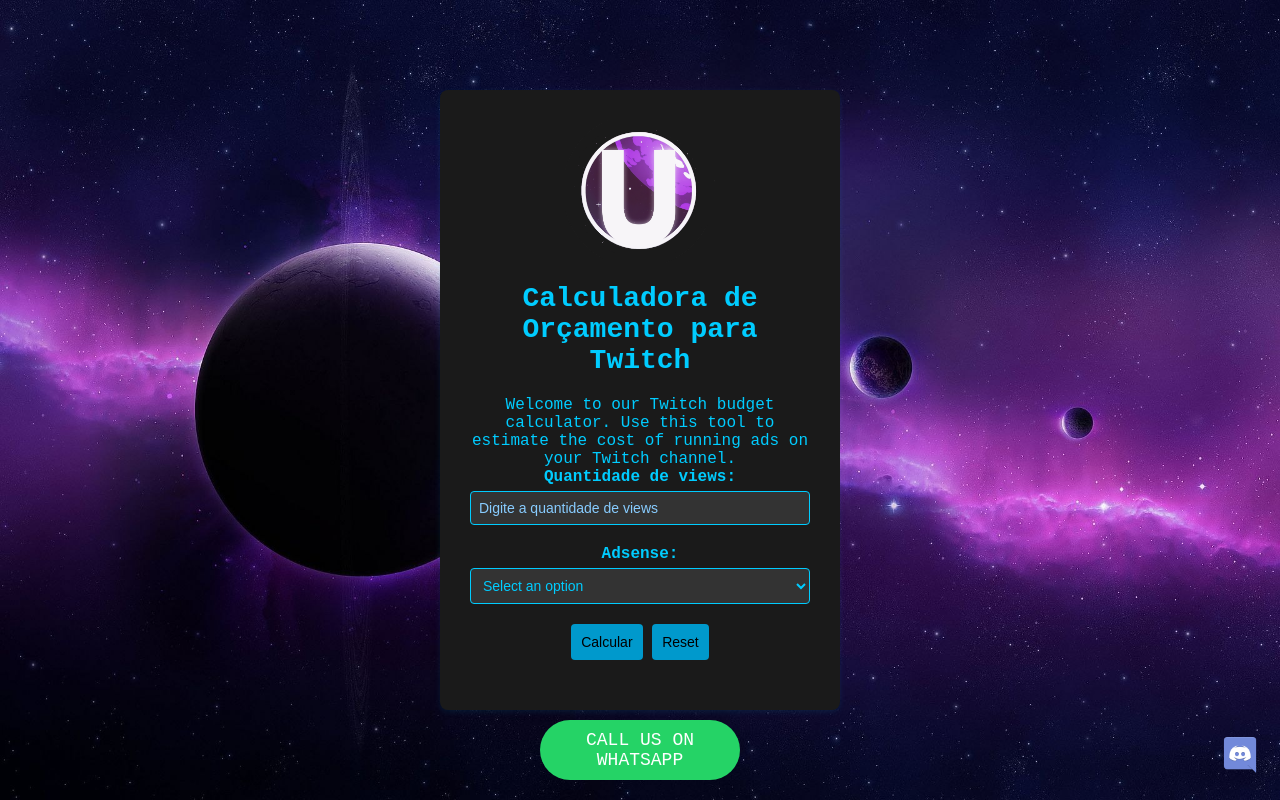
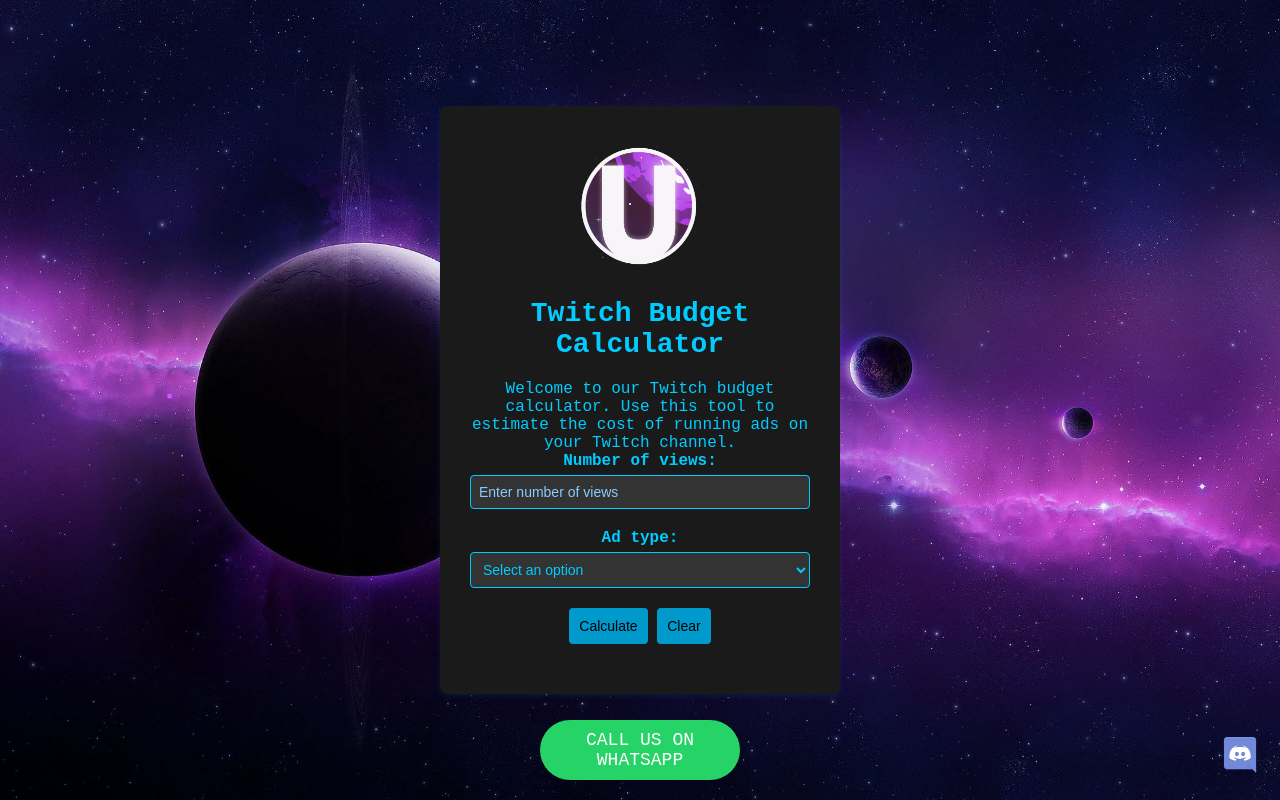
Before and after one commit to floridots/botuniverse, a plain HTML site: page index.html in a window 1280 px wide. Drawn offline with Linux system fonts and the light colour scheme.

Commit message:
Update index.html

```diff
--- a/index.html
+++ b/index.html
@@ -3,7 +3,7 @@
   <head>
     <meta charset="UTF-8">
     <meta name="viewport" content="width=device-width, initial-scale=1.0">
-    <title>Calculadora de Orçamento para Twitch</title>
+    <title>Twitch Budget Calculator</title>
     <link rel="stylesheet" href="styles.css">
     <link rel="stylesheet" href="https://cdnjs.cloudflare.com/ajax/libs/font-awesome/5.15.3/css/all.min.css" integrity="sha512-q6n/eU2QZn1JZd7VUNbKjIn8PnYUOKaJpPvzegWgNT+1eJeJq3uBR2vzZ7vCq3sW0pkI+Nt92ALpPhA+RtjGBA==" crossorigin="anonymous" referrerpolicy="no-referrer" />
   </head>
@@ -20,28 +20,30 @@
     </div>
     <main class="container">
       <img src="logo.png" alt="Company Logo" id="company-logo">
-      <h1 class="blue-text">Calculadora de Orçamento para Twitch</h1>
+      <h1 class="blue-text">Twitch Budget Calculator</h1>
       <p class="blue-text">Welcome to our Twitch budget calculator. Use this tool to estimate the cost of running ads on your Twitch channel.</p>
       <form id="budgetForm">
         <div class="input-group">
-          <label for="views" class="blue-text">Quantidade de views:</label>
-          <input type="number" id="views" name="views" min="1" placeholder="Digite a quantidade de views" required>
+          <label for="views" class="blue-text">Number of views:</label>
+          <input type="number" id="views" name="views" min="1" placeholder="Enter number of views" required>
         </div>
         <div class="input-group">
-          <label for="adsense" class="blue-text">Adsense:</label>
+          <label for="adsense" class="blue-text">Ad type:</label>
           <select id="adsense" name="adsense" required>
             <option value="">Select an option</option>
-            <option value="50">No Ads - $10 each 10 views</option>
-            <option value="250">Medium Ads - $50 each 10 views</option>
-            <option value="500">High Ads - $100 each 10 views</option>
+            <option value="50">No Ads - $10 per 10 views</option>
+            <option value="250">Medium Ads - $50 per 10 views</option>
+            <option value="500">High Ads - $100 per 10 views</option>
           </select>
+          <div class="option-info"></div>
         </div>
-        <button type="submit">Calcular</button>
-        <button type="reset" id="resetButton">Reset</button>
+        <button type="submit">Calculate</button>
+        <button type="reset" id="resetButton">Clear</button>
       </form>
       <div id="result" class="blue-text"></div>
-    </main>
-    <script src="scripts.js"></script>
-    <script src="https://kit.fontawesome.com/a076d05399.js" crossorigin="anonymous"></script>
-  </body>
-</html>
+      </main>
+      <script src="scripts.js"></script>
+      <script src="https://kit.fontawesome.com/a076d05399.js" crossorigin="anonymous"></script>
+
+        </body>
+      </html>
```
